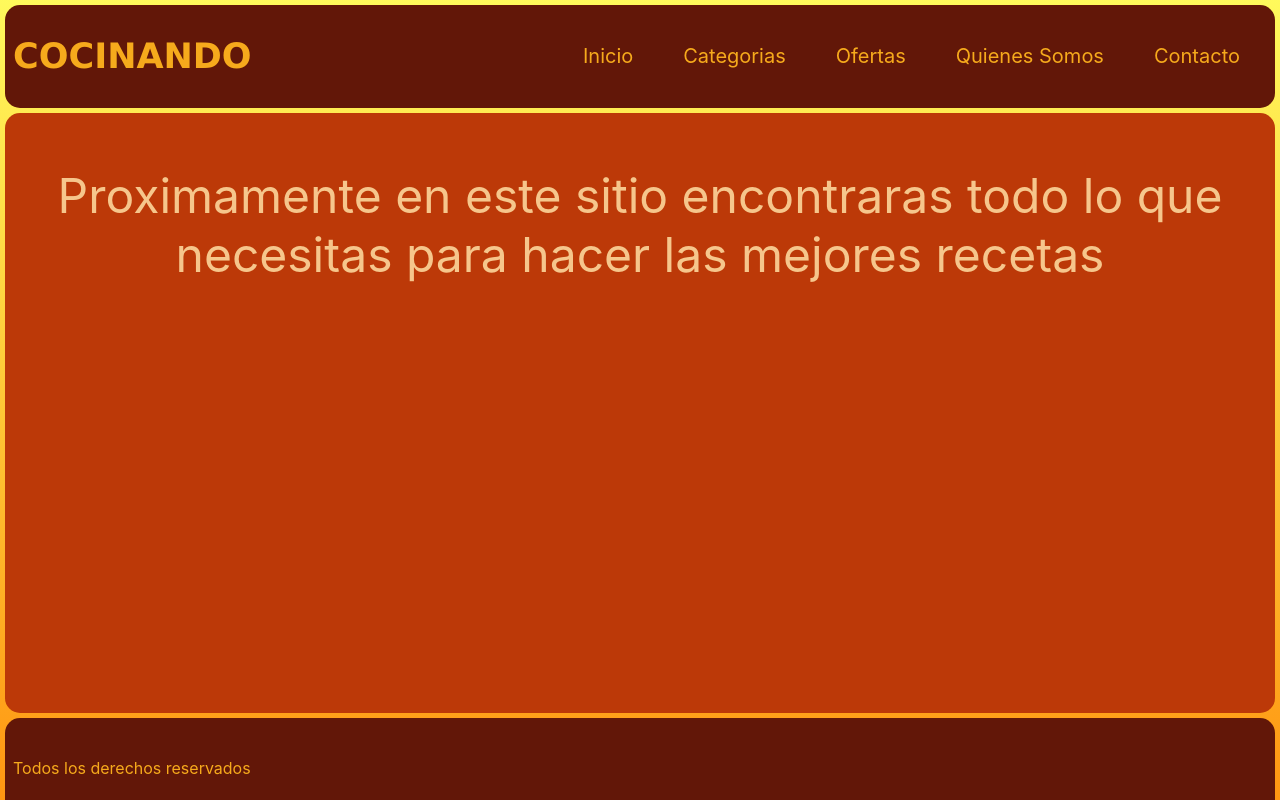
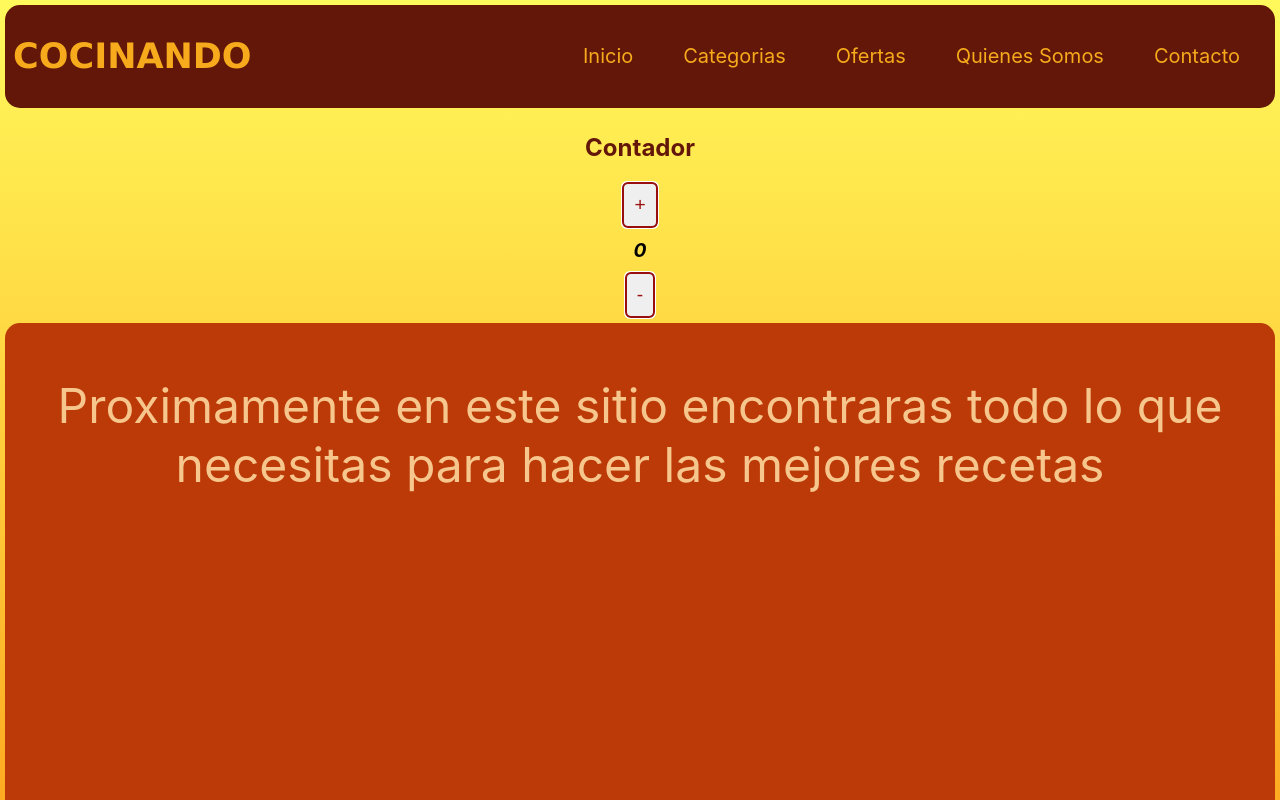
Before and after one commit to MartinAracama/Cocinando-Ecommerce, a React (Create React App) app: page / in a window 1280 px wide. Shown: the top 800 px of the page. Built offline with nearby package versions, Linux system fonts and the light colour scheme.

Commit message:
se creo carpeta Contador y sus archivos js y scss

```diff
--- a/src/App.js
+++ b/src/App.js
@@ -2,15 +2,16 @@
 import "./App.css";
 import { Header } from "./components/header/header"
 import { Footer } from "./components/footer/footer"
-import { ItemListContainer } from "./components/itemListContainer/itemListContainer";
-
+import { ItemListContainer } from "./components/itemListContainer/itemListContainer"
+import Contador from "./components/Contador/Contador"
 
 const App = () => {
 
   return (
     <div>
       <Header/>
-      <ItemListContainer />
+      <Contador max={10}/>
+      <ItemListContainer/>
       <Footer/>
     </div>
   );
--- /dev/null
+++ b/src/components/Contador/Contador.js
@@ -0,0 +1,33 @@
+import React from 'react'
+import { useState } from 'react'
+import "./Contador.scss"
+
+
+
+const Contador = ({max}) => {
+
+    const [counter, setCounter] = useState(0)
+
+
+    const handleSumar = () => {
+      setCounter( counter + 1 )
+    }
+
+    const handleRestar = () => {
+        if (counter > 0) {
+        setCounter( counter - 1 )
+        }
+    }
+
+
+  return (
+    <div className='counterContainer'>
+        <h2 className='titulo'>Contador</h2>
+        <button onClick={handleSumar} className='botonMas'> + </button>
+        <span className='numero'> {counter} </span>
+        <button onClick={handleRestar} className='botonMenos'> - </button>
+    </div>
+  )
+}
+
+export default Contador
--- /dev/null
+++ b/src/components/Contador/Contador.scss
@@ -0,0 +1,38 @@
+
+
+.counterContainer {
+    display: flex;
+    flex-direction: column;
+    align-items: center;
+    justify-content: center;
+
+    .titulo {
+        color: #621708;
+    }
+
+    .botonMas {
+        font-size: larger;
+        border: auto;
+        outline: auto;
+        color: #990e0e;
+        padding: 10px;
+        margin-bottom: 10px;
+        border-radius: 5px;
+    }
+
+    .botonMenos {
+        font-size: larger;
+        border: auto;
+        outline: auto;
+        color: #990e0e;
+        padding: 10px;
+        margin-top: 10px;
+        border-radius: 5px;
+    }
+
+    .numero {
+        font-size: larger;
+        font-weight: 700;
+        font-style: italic;
+    }
+}
--- a/src/components/itemListContainer/itemListContainer.js
+++ b/src/components/itemListContainer/itemListContainer.js
@@ -1,3 +1,4 @@
+
 import React from 'react'
 import "./itemListContainer.scss"
 
```
